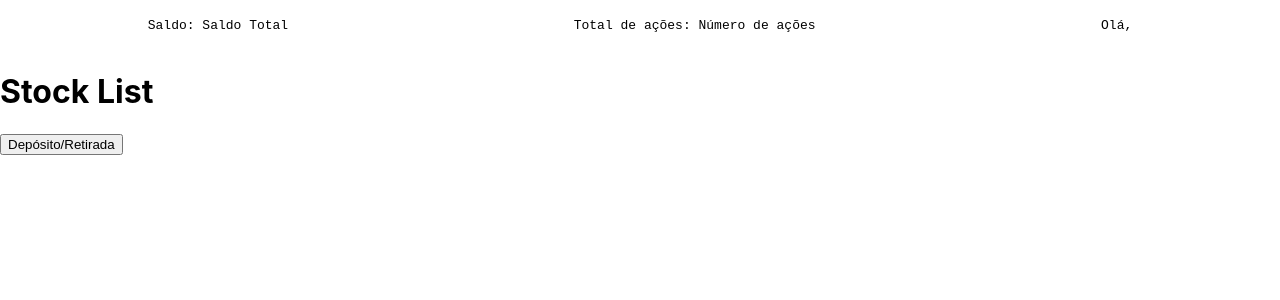
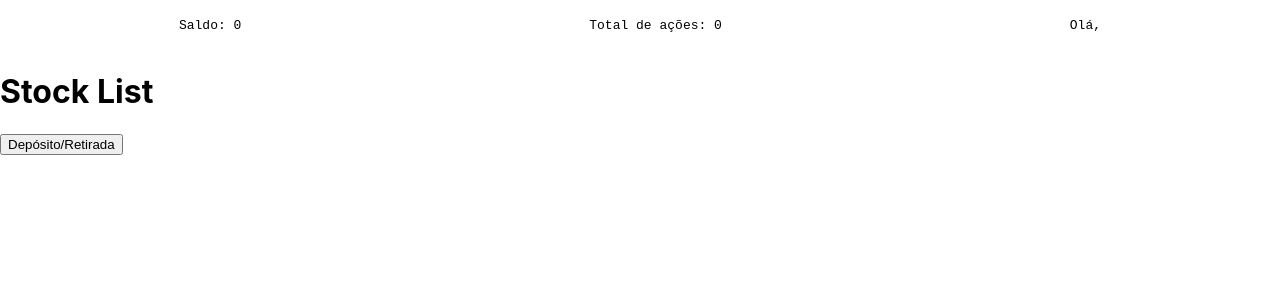
Before and after one commit to Yasmim-Matos/desafio-pratico-ps-xp, a React (Create React App) app: page /desafio-pratico-ps-xp/stocklist in a window 1280 px wide. Shown: the top 300 px of the page. Built offline with nearby package versions, Linux system fonts and the light colour scheme.

Commit message:
feat: adding on Header component the balance and stock states so that these values appear on the pages

```diff
--- a/src/components/Header.jsx
+++ b/src/components/Header.jsx
@@ -3,20 +3,26 @@ import AppContext from '../context/AppContext';
 import '../styles/Header.css';
 
 function Header() {
-    const { userData: { userEmail } } = useContext(AppContext);
+    const {
+        userData: {
+            userEmail,
+            userBalance,
+            userStock,
+        },
+    } = useContext(AppContext);
 
     return (
         <header className="header-container">
             <p>
                 Saldo:
                 {' '}
-                <span className="balance">Saldo Total</span>
+                <span className="balance">{ userBalance }</span>
             </p>
 
             <p>
                 Total de ações:
                 {' '}
-                <span className="stocks">Número de ações</span>
+                <span className="stocks">{ userStock }</span>
             </p>
 
             <p>
```
